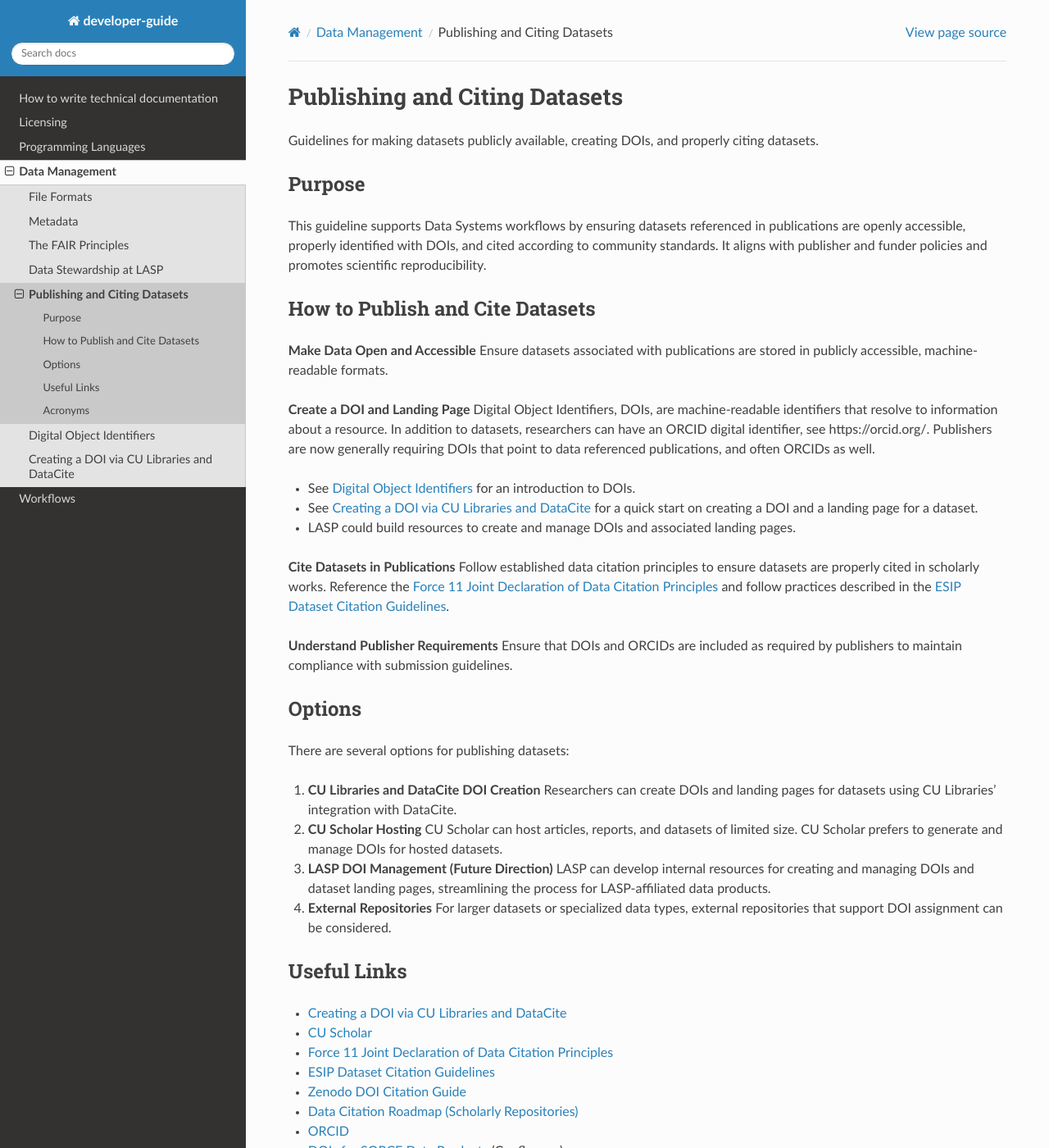
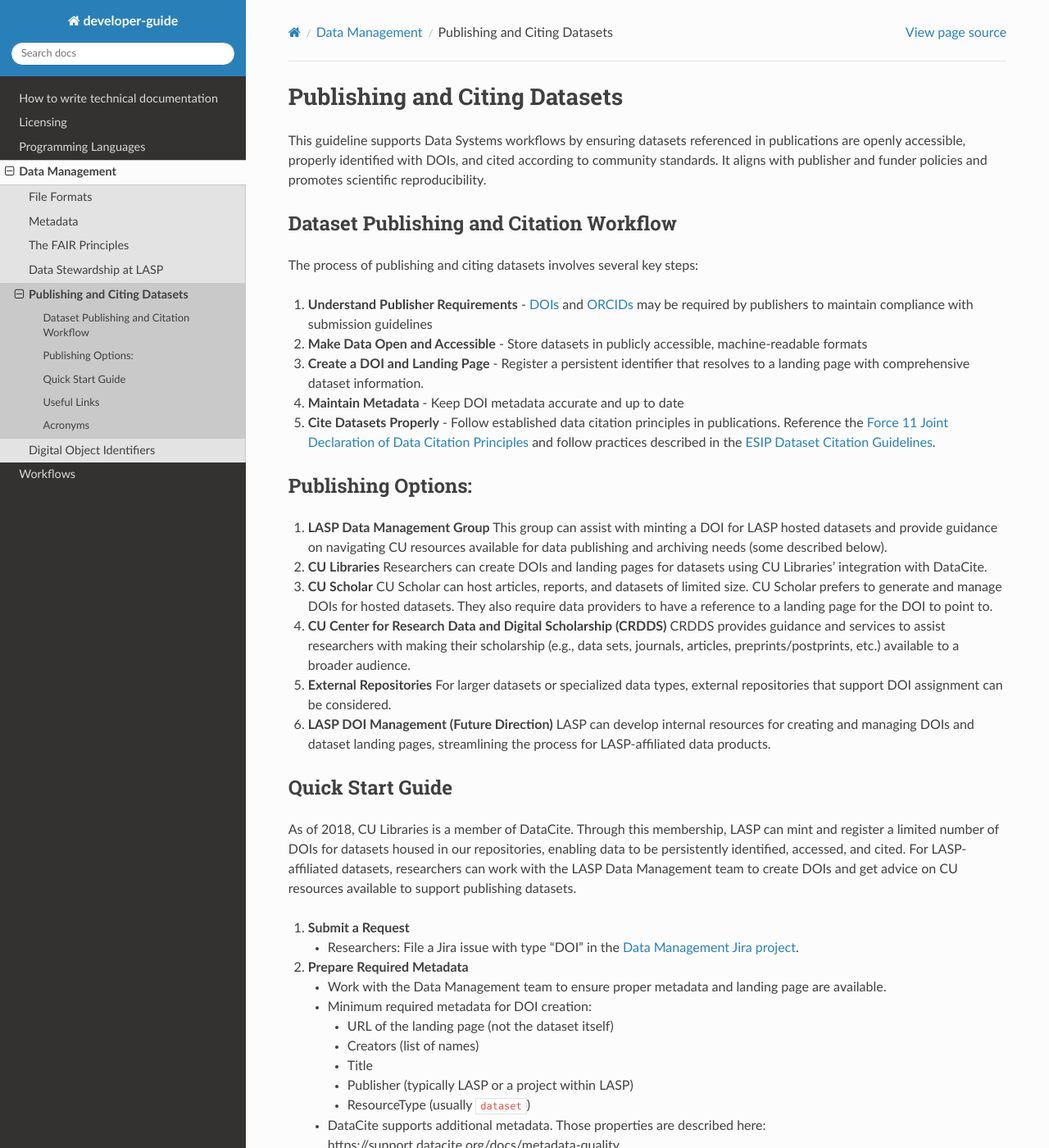
Before and after one commit to lasp/developer-guide, a Sphinx documentation site: the page built from docs/source/data_management/citing_and_publishing_datasets.md, in a window 1280 px wide and 1400 px high. Shown: the whole window at 82% size. Built offline with Sphinx 7.4.7 and the Read the Docs theme 3.1.0, drawn with Linux system fonts in a browser that asks for light colours; pages that are not in the unit, such as notebooks, are missing from menus; some of the changed text lies outside the part shown.

Commit message:
Update doi and dataset citation pages (#71)
* Update this guide to more clearly outline options for creating DOIs at LASP

* Add graphic for DOI creation options

* Update dataset citation guide to be more comprehensive and include LASP resources for assisting with this process

* Remove file since content was merged in with citation guide

* Minor update to section header

* Fix minor issues identified in PR

```diff
--- a/docs/source/data_management/citing_and_publishing_datasets.md
+++ b/docs/source/data_management/citing_and_publishing_datasets.md
@@ -1,69 +1,117 @@
 # Publishing and Citing Datasets
-
-Guidelines for making datasets publicly available, creating DOIs, and properly citing datasets.
-
-## Purpose
 
 This guideline supports Data Systems workflows by ensuring datasets referenced in publications are
 openly accessible, properly identified with DOIs, and cited according to community standards. It
 aligns with publisher and funder policies and promotes scientific reproducibility.
 
-## How to Publish and Cite Datasets
+## Dataset Publishing and Citation Workflow
+The process of publishing and citing datasets involves several key steps:
 
-**Make Data Open and Accessible**
-   Ensure datasets associated with publications are stored in publicly accessible, machine-readable formats.
-
-**Create a DOI and Landing Page**
-   Digital Object Identifiers, DOIs, are machine-readable identifiers that resolve to information about a resource.
-   In addition to datasets, researchers can have an ORCID digital identifier, see https://orcid.org/. Publishers are
-   now generally requiring DOIs that point to data referenced publications, and often ORCIDs as well.
-   - See [Digital Object Identifiers](digital_object_identifiers.md) for an introduction to DOIs.
-   - See [Creating a DOI via CU Libraries and DataCite](creating_a_doi.md) for a quick start on creating a DOI and a
-     landing page for a dataset.
-   - LASP could build resources to create and manage DOIs and associated landing pages.
-
-**Cite Datasets in Publications**
-   Follow established data citation principles to ensure datasets are properly cited in scholarly works. Reference
+1. **Understand Publisher Requirements** - [DOIs](digital_object_identifiers.md) and [ORCIDs](https://orcid.org/) may be required by publishers to maintain compliance with submission guidelines
+2. **Make Data Open and Accessible** - Store datasets in publicly accessible, machine-readable formats
+3. **Create a DOI and Landing Page** - Register a persistent identifier that resolves to a landing page with comprehensive dataset information.
+4. **Maintain Metadata** - Keep DOI metadata accurate and up to date
+5. **Cite Datasets Properly** - Follow established data citation principles in publications. Reference
    the [Force 11 Joint Declaration of Data Citation Principles](https://www.force11.org/datacitationprinciples) and
    follow practices described in the [ESIP Dataset Citation Guidelines](https://doi.org/10.6084/m9.figshare.8441816).
 
-**Understand Publisher Requirements**
-   Ensure that DOIs and ORCIDs are included as required by publishers to maintain compliance with submission guidelines.
 
-## Options
+## Publishing Options:
 
-There are several options for publishing datasets:
+1. **LASP Data Management Group**
+   This group can assist with minting a DOI for LASP hosted datasets and provide guidance on navigating CU resources
+   available for data publishing and archiving needs (some described below).
 
-1. **CU Libraries and DataCite DOI Creation**
+2. **CU Libraries**
    Researchers can create DOIs and landing pages for datasets using CU Libraries' integration with DataCite.
 
-2. **CU Scholar Hosting**
+3. **CU Scholar**
    CU Scholar can host articles, reports, and datasets of limited size. CU Scholar prefers to generate and manage DOIs
-   for hosted datasets.
+   for hosted datasets. They also require data providers to have a reference to a landing page for the DOI to point to.
 
-3. **LASP DOI Management (Future Direction)**
+4. **CU Center for Research Data and Digital Scholarship (CRDDS)**
+   CRDDS provides guidance and services to assist researchers with making their scholarship (e.g., data sets, journals,
+   articles, preprints/postprints, etc.) available to a broader audience.
+
+5. **External Repositories**
+   For larger datasets or specialized data types, external repositories that support DOI assignment can be considered.
+
+6. **LASP DOI Management (Future Direction)**
    LASP can develop internal resources for creating and managing DOIs and dataset landing pages, streamlining the
    process for LASP-affiliated data products.
 
-4. **External Repositories**
-   For larger datasets or specialized data types, external repositories that support DOI assignment can be considered.
+## Quick Start Guide
+As of 2018, CU Libraries is a member of DataCite.  Through this membership, LASP can mint and
+register a limited number of DOIs for datasets housed in our repositories, enabling data to be persistently identified,
+accessed, and cited. For LASP-affiliated datasets, researchers can work with the LASP Data Management team
+to create DOIs and get advice on CU resources available to support publishing datasets.
+
+1. **Submit a Request**
+   - Researchers: File a Jira issue with type "DOI" in the [Data Management Jira project](https://jira.lasp.colorado.edu/projects/DATAMAN/).
+
+2. **Prepare Required Metadata**
+   - Work with the Data Management team to ensure proper metadata and landing page are available.
+   - Minimum required metadata for DOI creation:
+     - URL of the landing page (not the dataset itself)
+     - Creators (list of names)
+     - Title
+     - Publisher (typically LASP or a project within LASP)
+     - ResourceType (usually `dataset`)
+   - DataCite supports additional metadata. Those properties are described here: https://support.datacite.org/docs/metadata-quality.
+
+3. **Create DOI via DataCite**
+   - Data Management team logs into [doi.datacite.org](https://doi.datacite.org/) using the `CUB.LASP` repository ID.
+   - Click "DOIs" → "Create DOI (Form)"
+   - Use the form to enter metadata. See full field descriptions at: [DataCite Field Descriptions](https://support.datacite.org/docs/field-descriptions-for-form)
+   - For developers: There is an [API](https://support.datacite.org/docs/api) that reads the full metadata schema.
+
+4. **Maintain DOI Metadata**
+   - Keep DOI metadata up to date in the [DataCite Metadata Store](https://support.datacite.org/docs)
+   - If a dataset is moved, update the registry.
+   - If a dataset is removed, maintain a “tombstone” landing page.
+
+5. **Follow DOI Best Practices**
+   - Use landing pages (not direct links to datasets).
+   - Maintain metadata quality and completeness as information changes.
+   - See [Metadata Guidelines](metadata.md) for dataset metadata requirements.
+
+6. **Adhere to Roles and Responsibilities**
+    LASP (as a DataCite Client) must meet responsibilities outlined in:
+    - [DataCite Community Responsibility](https://support.datacite.org/docs/community-responsibility)
+    - [Data Citation Roadmap for Scholarly Data Repositories](https://www.biorxiv.org/content/biorxiv/early/2017/10/09/097196.full.pdf)
+
+![DataCite_Repository_Guidelines](../_static/repository_obligations_table.png)
+
 
 ## Useful Links
 
-- [Creating a DOI via CU Libraries and DataCite](creating_a_doi.md)
 - [CU Scholar](https://scholar.colorado.edu/about)
+- [CU Center for Research Data and Digital Scholarship (CRDDS)](https://www.colorado.edu/crdds/what-we-do/open-research-publishing)
+- [CU Peta Library](https://www.colorado.edu/petalibrary/)
 - [Force 11 Joint Declaration of Data Citation Principles](https://www.force11.org/datacitationprinciples)
 - [ESIP Dataset Citation Guidelines](https://doi.org/10.6084/m9.figshare.8441816)
 - [Zenodo DOI Citation Guide](https://doi.org/10.5281/zenodo.1451971)
 - [Data Citation Roadmap (Scholarly Repositories)](https://www.biorxiv.org/content/biorxiv/early/2017/10/09/097196.full.pdf)
 - [ORCID](https://orcid.org/)
+- [Intro to Digital Object Identifiers](digital_object_identifiers.md)
+- [DataCite](https://doi.datacite.org/)
+- [Field Descriptions for DOI Form](https://support.datacite.org/docs/field-descriptions-for-form)
+- [DataCite Metadata Quality](https://support.datacite.org/docs/metadata-quality)
+- [DataCite Community Responsibility](https://support.datacite.org/docs/community-responsibility)
+- [Intro to DataCite REST API](https://support.datacite.org/docs/api)
+- [Metadata Requirements](metadata.md)
+- [NASA EOSDIS DOI Guidelines](https://wiki.earthdata.nasa.gov/display/DOIsforEOSDIS)
+- [Creating a DOI for Software](../workflows/open_source/citing_software.md)
 - [DOIs for SORCE Data Products](https://confluence.lasp.colorado.edu/pages/viewpage.action?pageId=21464459)
   (Confluence)
 
 ## Acronyms
 
+- **API** = Application Programming Interface
+- **CRDDS** = Center for Research Data and Digital Scholarship
 - **DOI** = Digital Object Identifier
+- **NASA** = National Aeronautics and Space Administration
 - **ORCID** = Open Researcher and Contributor ID
 - **ESIP** = Earth Science Information Partners
 
-Credit: Content taken from a Confluence guide written by Anne Wilson and Shawn Polson.
+Credit: Content adapted from Confluence guides written by Anne Wilson, Shawn Polson and Doug Lindholm.
--- a/docs/source/data_management/index.rst
+++ b/docs/source/data_management/index.rst
@@ -11,4 +11,3 @@
    data_stewardship.md
    citing_and_publishing_datasets.md
    digital_object_identifiers.md
-   creating_a_doi.md
```
Also changed, not shown: docs/source/data_management/creating_a_doi.md (deleted, +0 -89 lines), docs/source/data_management/digital_object_identifiers.md (+17 -5 lines), docs/source/_static/doi_options.png (added).
